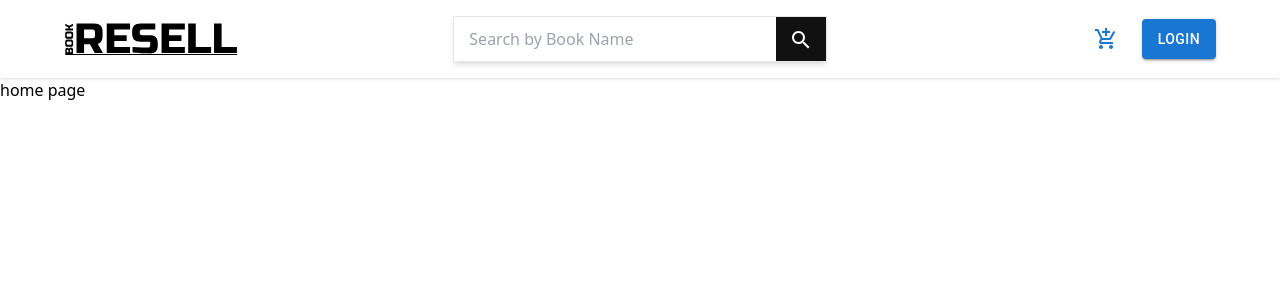
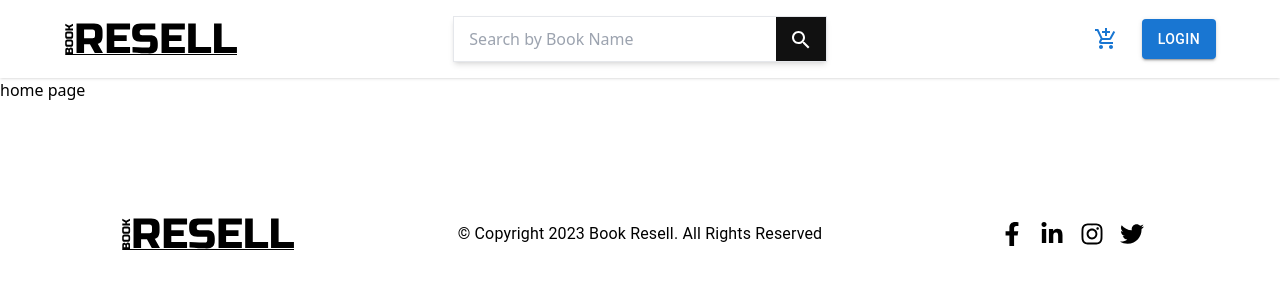
Before and after one commit to abdurrahim5g/book-resell-client, a React (Vite) app: page / in a window 1280 px wide. Shown: the top 300 px of the page. Built offline with nearby package versions, Linux system fonts and the light colour scheme; no server answers.

Commit message:
Footer Area added

```diff
--- /dev/null
+++ b/src/components/Footer/Footer.jsx
@@ -0,0 +1,41 @@
+import { Grid, Typography } from "@mui/material";
+import Container from "@mui/material/Container";
+import { Link } from "react-router-dom";
+import logo from "../../assets/images/book-resell.svg";
+import SocialIcon from "./SocialIcon";
+
+const year = new Date().getFullYear();
+
+const Footer = () => {
+  return (
+    <footer className="footer-area py-20">
+      <Container maxWidth="lg" align="center">
+        <Grid container alignItems={"center"}>
+          <Grid item md={3} xs={12}>
+            <Link>
+              <img src={logo} alt="Book Resell" />
+            </Link>
+          </Grid>
+          <Grid item md={6} xs={12}>
+            <Typography align="center" component={"div"}>
+              <p className="my-10">
+                &copy; Copyright {year} <Link to={"/"}>Book Resell.</Link> All
+                Rights Reserved
+              </p>
+            </Typography>
+          </Grid>
+          <Grid item md={3} xs={12}>
+            <div className="flex gap-4 justify-center text-2xl">
+              <SocialIcon to="" icon="FaFacebookF" />
+              <SocialIcon to="" icon="FaLinkedinIn" />
+              <SocialIcon to="" icon="FaInstagram" />
+              <SocialIcon to="" icon="FaTwitter" />
+            </div>
+          </Grid>
+        </Grid>
+      </Container>
+    </footer>
+  );
+};
+
+export default Footer;
--- /dev/null
+++ b/src/components/Footer/SocialIcon.jsx
@@ -0,0 +1,15 @@
+/* eslint-disable react/prop-types */
+import { Link } from "react-router-dom";
+import * as Icon from "react-icons/fa";
+
+const SocialIcon = ({ to, icon }) => {
+  const SIcon = Icon[icon] || Icon["FaAccusoft"];
+
+  return (
+    <Link to={to}>
+      <SIcon />
+    </Link>
+  );
+};
+
+export default SocialIcon;
--- a/src/layouts/Main.jsx
+++ b/src/layouts/Main.jsx
@@ -1,11 +1,13 @@
 import { Outlet } from "react-router-dom";
 import Header from "../components/Header/Header";
+import Footer from "../components/Footer/Footer";
 
 const Main = () => {
   return (
     <>
       <Header />
       <Outlet />
+      <Footer />
     </>
   );
 };
```
